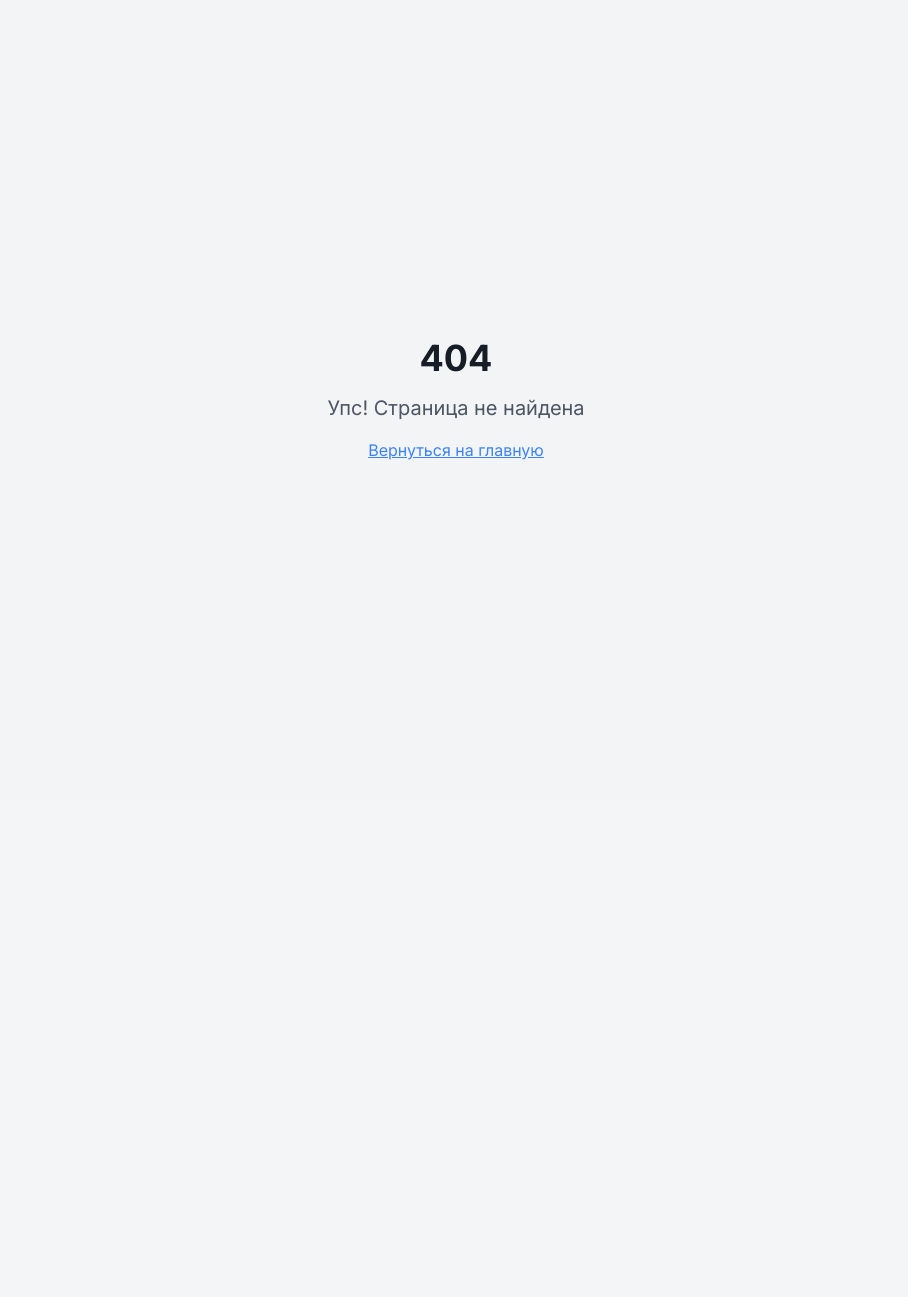
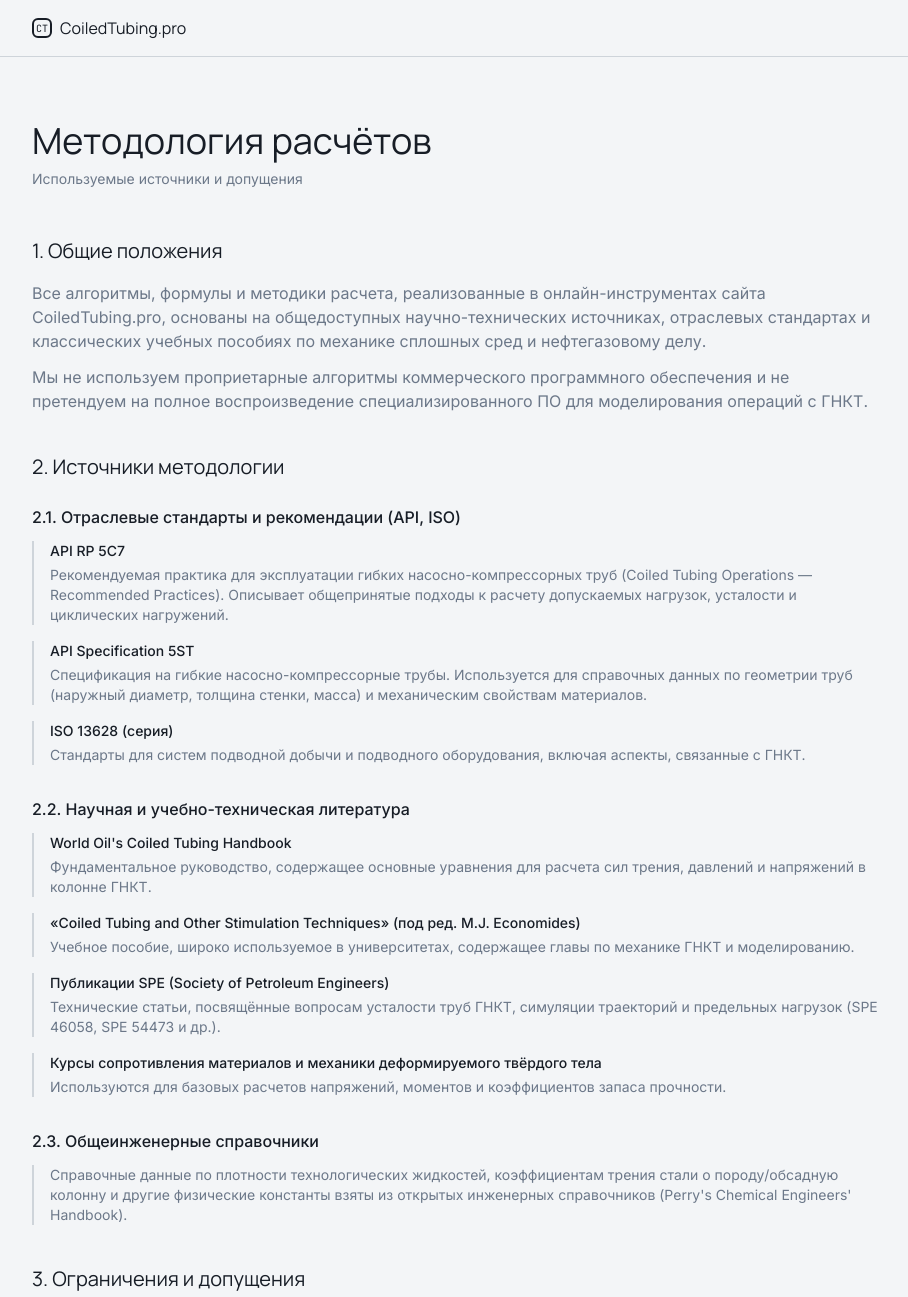
Before and after one commit to pr-poehali-dev/quantum-research-initiative-17, a React (Vite) app: page /methodology in a window 1280 px wide. Before the commit this address had no page. Shown: the top 1297 px of the page, without its empty margins (184-1092 px from the left). Before the commit the page ends 800 px from the top, so only its background shows below. Built offline with nearby package versions, Linux system fonts and the light colour scheme.

Commit message:
Документировать методологию расчётов ГНКТ

```diff
--- a/src/App.tsx
+++ b/src/App.tsx
@@ -8,6 +8,7 @@ import Index from "./pages/Index";
 import Privacy from "./pages/Privacy";
 import Terms from "./pages/Terms";
 import Contacts from "./pages/Contacts";
+import Methodology from "./pages/Methodology";
 import NotFound from "./pages/NotFound";
 
 const queryClient = new QueryClient();
@@ -23,6 +24,7 @@ const App = () => (
           <Route path="/privacy" element={<Privacy />} />
           <Route path="/terms" element={<Terms />} />
           <Route path="/contacts" element={<Contacts />} />
+          <Route path="/methodology" element={<Methodology />} />
           {/* ADD ALL CUSTOM ROUTES ABOVE THE CATCH-ALL "*" ROUTE */}
           <Route path="*" element={<NotFound />} />
         </Routes>
--- a/src/components/Footer.tsx
+++ b/src/components/Footer.tsx
@@ -50,9 +50,9 @@ const Footer = () => {
                 </Link>
               </li>
               <li>
-                <a href="#" className="text-sm hover:text-primary transition-colors">
+                <Link to="/methodology" className="text-sm hover:text-primary transition-colors">
                   Методология расчётов
-                </a>
+                </Link>
               </li>
               <li>
                 <Link to="/contacts" className="text-sm hover:text-primary transition-colors">
--- /dev/null
+++ b/src/pages/Methodology.tsx
@@ -0,0 +1,123 @@
+import { Link } from "react-router-dom";
+
+const Methodology = () => {
+  return (
+    <div className="min-h-screen bg-background">
+      <header className="border-b border-border py-4">
+        <div className="max-w-4xl mx-auto px-6">
+          <Link to="/" className="flex items-center gap-2 w-fit">
+            <div className="w-5 h-5 border-2 border-foreground rounded-sm flex items-center justify-center">
+              <span className="text-[10px] font-mono">CT</span>
+            </div>
+            <span className="font-serif">CoiledTubing.pro</span>
+          </Link>
+        </div>
+      </header>
+
+      <main className="max-w-4xl mx-auto px-6 py-16">
+        <h1 className="font-serif text-4xl mb-2">Методология расчётов</h1>
+        <p className="text-muted-foreground text-sm mb-12">Используемые источники и допущения</p>
+
+        <section className="mb-10">
+          <h2 className="font-serif text-xl mb-4">1. Общие положения</h2>
+          <div className="space-y-3 text-muted-foreground">
+            <p>Все алгоритмы, формулы и методики расчета, реализованные в онлайн-инструментах сайта CoiledTubing.pro, основаны на общедоступных научно-технических источниках, отраслевых стандартах и классических учебных пособиях по механике сплошных сред и нефтегазовому делу.</p>
+            <p>Мы не используем проприетарные алгоритмы коммерческого программного обеспечения и не претендуем на полное воспроизведение специализированного ПО для моделирования операций с ГНКТ.</p>
+          </div>
+        </section>
+
+        <section className="mb-10">
+          <h2 className="font-serif text-xl mb-6">2. Источники методологии</h2>
+
+          <div className="space-y-8">
+            <div>
+              <h3 className="font-medium mb-3">2.1. Отраслевые стандарты и рекомендации (API, ISO)</h3>
+              <div className="space-y-4">
+                {[
+                  {
+                    title: "API RP 5C7",
+                    desc: "Рекомендуемая практика для эксплуатации гибких насосно-компрессорных труб (Coiled Tubing Operations — Recommended Practices). Описывает общепринятые подходы к расчету допускаемых нагрузок, усталости и циклических нагружений.",
+                  },
+                  {
+                    title: "API Specification 5ST",
+                    desc: "Спецификация на гибкие насосно-компрессорные трубы. Используется для справочных данных по геометрии труб (наружный диаметр, толщина стенки, масса) и механическим свойствам материалов.",
+                  },
+                  {
+                    title: "ISO 13628 (серия)",
+                    desc: "Стандарты для систем подводной добычи и подводного оборудования, включая аспекты, связанные с ГНКТ.",
+                  },
+                ].map((item) => (
+                  <div key={item.title} className="border-l-2 border-border pl-4">
+                    <p className="text-sm font-medium mb-1">{item.title}</p>
+                    <p className="text-sm text-muted-foreground">{item.desc}</p>
+                  </div>
+                ))}
+              </div>
+            </div>
+
+            <div>
+              <h3 className="font-medium mb-3">2.2. Научная и учебно-техническая литература</h3>
+              <div className="space-y-4">
+                {[
+                  {
+                    title: "World Oil's Coiled Tubing Handbook",
+                    desc: "Фундаментальное руководство, содержащее основные уравнения для расчета сил трения, давлений и напряжений в колонне ГНКТ.",
+                  },
+                  {
+                    title: "«Coiled Tubing and Other Stimulation Techniques» (под ред. M.J. Economides)",
+                    desc: "Учебное пособие, широко используемое в университетах, содержащее главы по механике ГНКТ и моделированию.",
+                  },
+                  {
+                    title: "Публикации SPE (Society of Petroleum Engineers)",
+                    desc: "Технические статьи, посвящённые вопросам усталости труб ГНКТ, симуляции траекторий и предельных нагрузок (SPE 46058, SPE 54473 и др.).",
+                  },
+                  {
+                    title: "Курсы сопротивления материалов и механики деформируемого твёрдого тела",
+                    desc: "Используются для базовых расчетов напряжений, моментов и коэффициентов запаса прочности.",
+                  },
+                ].map((item) => (
+                  <div key={item.title} className="border-l-2 border-border pl-4">
+                    <p className="text-sm font-medium mb-1">{item.title}</p>
+                    <p className="text-sm text-muted-foreground">{item.desc}</p>
+                  </div>
+                ))}
+              </div>
+            </div>
+
+            <div>
+              <h3 className="font-medium mb-3">2.3. Общеинженерные справочники</h3>
+              <p className="text-muted-foreground text-sm border-l-2 border-border pl-4">
+                Справочные данные по плотности технологических жидкостей, коэффициентам трения стали о породу/обсадную колонну и другие физические константы взяты из открытых инженерных справочников (Perry's Chemical Engineers' Handbook).
+              </p>
+            </div>
+          </div>
+        </section>
+
+        <section className="mb-10">
+          <h2 className="font-serif text-xl mb-4">3. Ограничения и допущения</h2>
+          <div className="space-y-3 text-muted-foreground">
+            <p>3.1. Все расчеты являются оценочными и основаны на упрощённых моделях, принятых в академической и отраслевой литературе.</p>
+            <p>3.2. Калькуляторы не учитывают специфические геологические отклонения, локальные дефекты трубы, историю предыдущих нагружений, влияние коррозионной среды и ряд других факторов, которые могут быть учтены только в полномасштабном инженерном симуляторе или при физическом обследовании оборудования.</p>
+            <p>3.3. Расчет усталости (если применимо) базируется на моделях линейного накопления повреждений (правило Пальмгрена-Майнера) — стандартное допущение для предварительной оценки.</p>
+          </div>
+        </section>
+
+        <section className="mb-10">
+          <h2 className="font-serif text-xl mb-4">4. Отказ от ответственности</h2>
+          <div className="space-y-3 text-muted-foreground">
+            <p>4.1. Инструменты CoiledTubing.pro предназначены исключительно для предварительной оценки и образовательных целей. Они не заменяют профессиональный инженерный анализ, выполненный с использованием сертифицированного коммерческого ПО и с учётом всей полноты исходных данных.</p>
+            <p>4.2. Администрация сайта не несёт ответственности за любой ущерб, возникший в результате использования результатов расчётов. Окончательное решение о допуске оборудования и проведении работ принимается квалифицированным специалистом на месте проведения работ.</p>
+          </div>
+        </section>
+      </main>
+
+      <footer className="border-t border-border py-6 mt-4">
+        <div className="max-w-4xl mx-auto px-6">
+          <p className="text-xs text-muted-foreground">2026 COILEDTUBING.PRO</p>
+        </div>
+      </footer>
+    </div>
+  );
+};
+
+export default Methodology;
```
